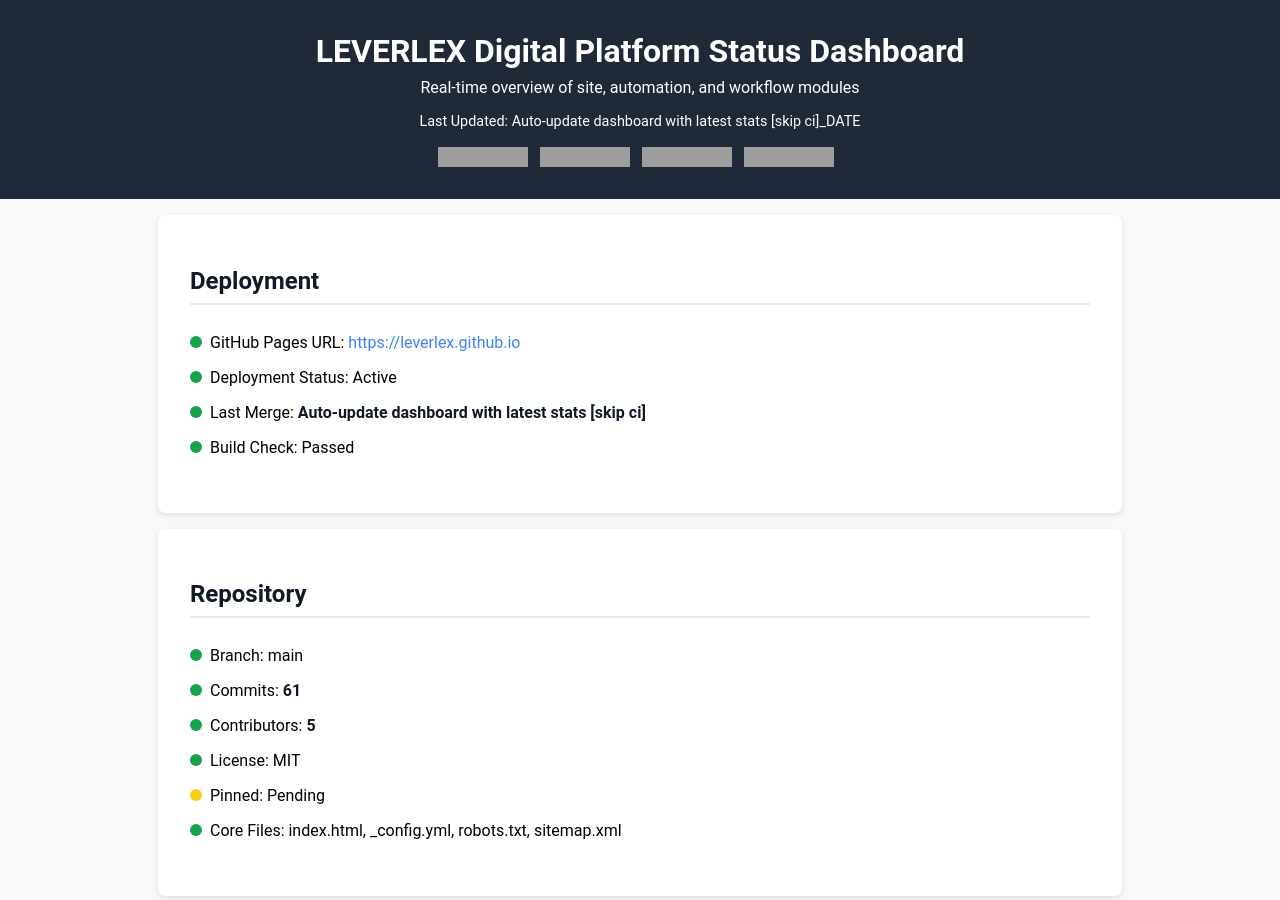
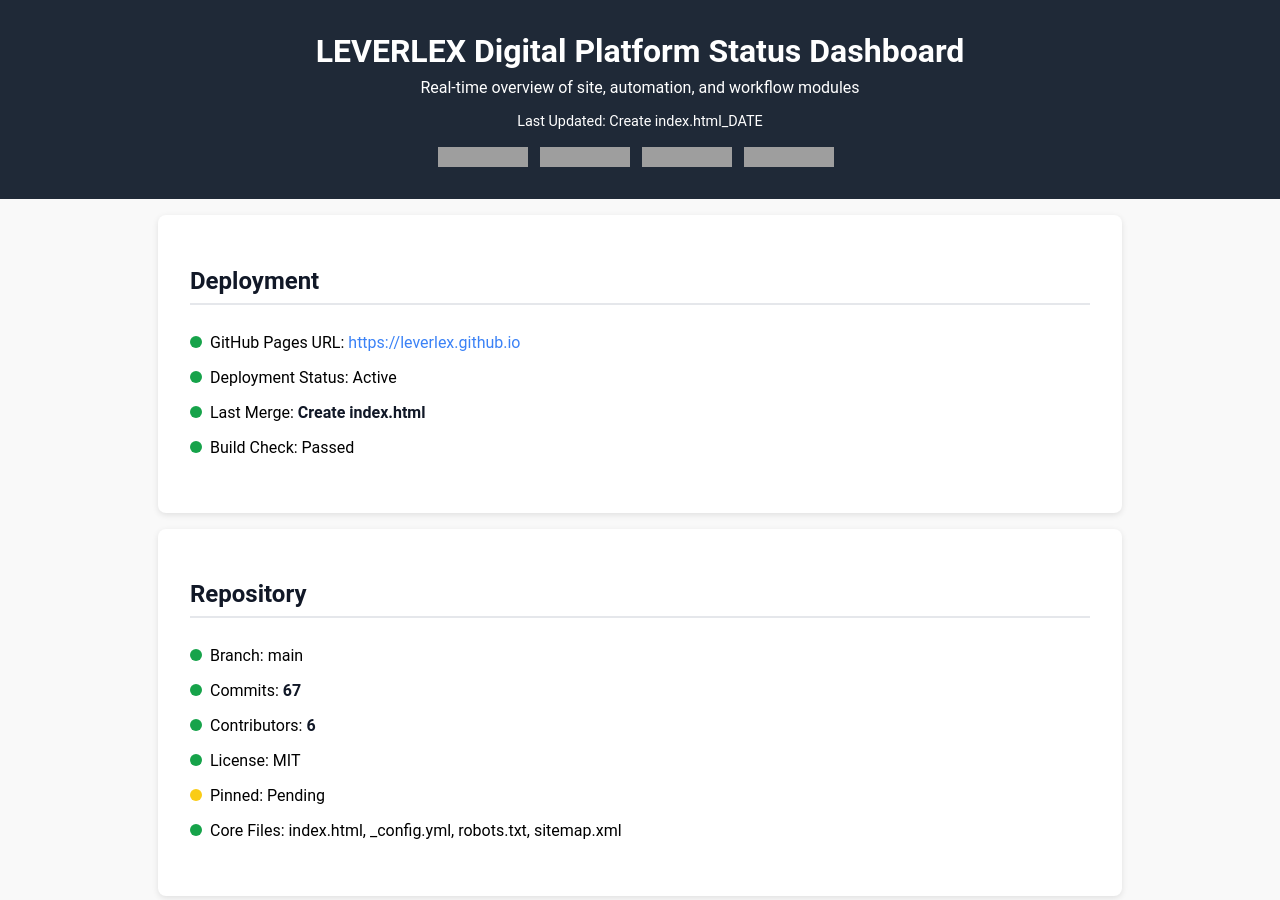
Before and after one commit to LEVERLEX/leverlex.github.io, a Jekyll site: the page dashboard.html, which Jekyll copies as it is, in a window 1280 px wide and 900 px high. Built offline with Jekyll 4.4.1, drawn with Linux system fonts in a browser that asks for light colours; grey boxes are pictures that could not be loaded.

Commit message:
Auto-update dashboard with latest stats [skip ci]

```diff
--- a/dashboard.html
+++ b/dashboard.html
@@ -28,7 +28,7 @@
 <header>
   <h1>LEVERLEX Digital Platform Status Dashboard</h1>
   <p>Real-time overview of site, automation, and workflow modules</p>
-  <p style="font-size: 0.9rem; margin-top: 0.5rem;">Last Updated: Auto-update dashboard with latest stats [skip ci]_DATE</p>
+  <p style="font-size: 0.9rem; margin-top: 0.5rem;">Last Updated: Create index.html_DATE</p>
   <div class="workflow-badges">
     <img src="https://img.shields.io/badge/status-active-success" alt="Status Badge" class="badge">
     <img src="https://img.shields.io/badge/deployment-github--pages-blue" alt="Deployment Badge" class="badge">
@@ -42,7 +42,7 @@
   <ul>
     <li><span class="status green"></span>GitHub Pages URL: <a href="https://leverlex.github.io" target="_blank">https://leverlex.github.io</a></li>
     <li><span class="status green"></span>Deployment Status: Active</li>
-    <li><span class="status green"></span>Last Merge: <span class="stat-value">Auto-update dashboard with latest stats [skip ci]</span></li>
+    <li><span class="status green"></span>Last Merge: <span class="stat-value">Create index.html</span></li>
     <li><span class="status green"></span>Build Check: Passed</li>
   </ul>
 </section>
@@ -51,8 +51,8 @@
   <h2>Repository</h2>
   <ul>
     <li><span class="status green"></span>Branch: main</li>
-    <li><span class="status green"></span>Commits: <span class="stat-value" id="commit-count">61</span></li>
-    <li><span class="status green"></span>Contributors: <span class="stat-value" id="contributor-count">5</span></li>
+    <li><span class="status green"></span>Commits: <span class="stat-value" id="commit-count">67</span></li>
+    <li><span class="status green"></span>Contributors: <span class="stat-value" id="contributor-count">6</span></li>
     <li><span class="status green"></span>License: MIT</li>
     <li><span class="status yellow"></span>Pinned: Pending</li>
     <li><span class="status green"></span>Core Files: index.html, _config.yml, robots.txt, sitemap.xml</li>
```
